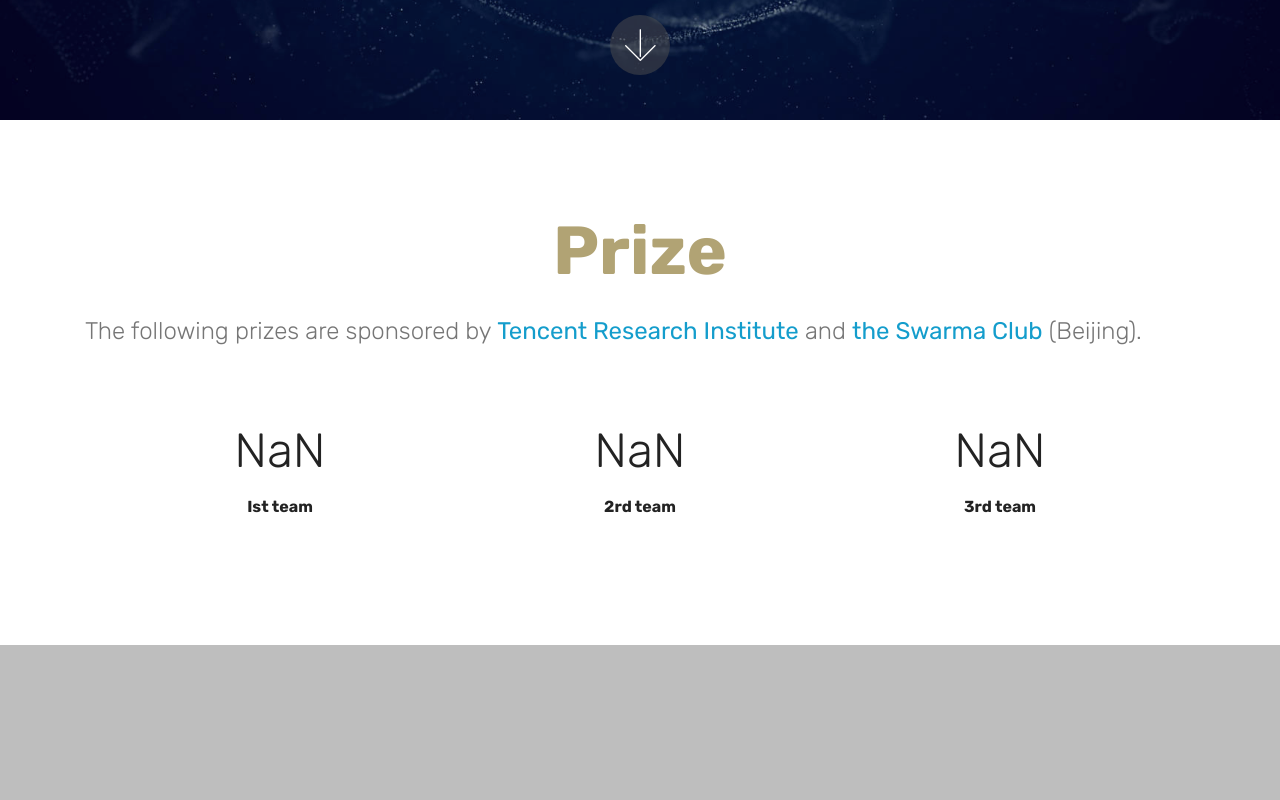
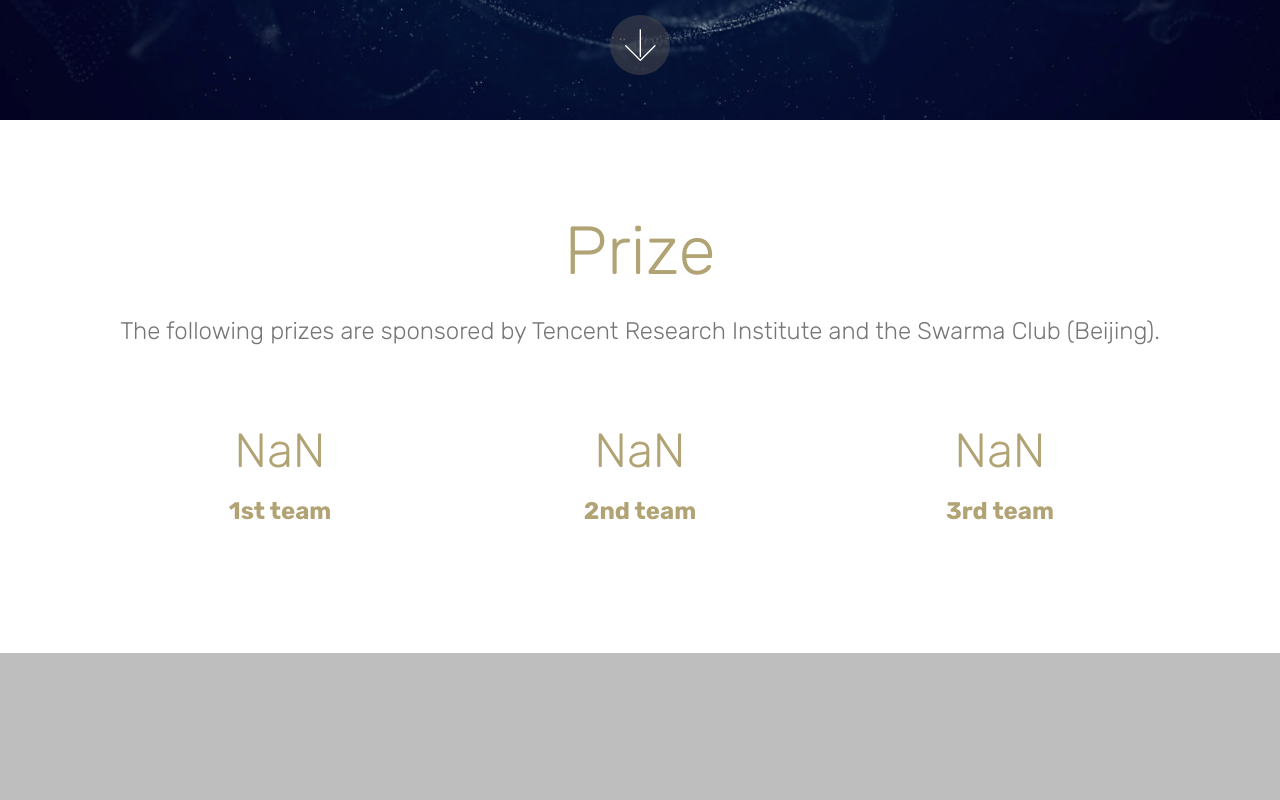
Before and after one commit to lingfeiwu/futureWork, a plain HTML site: page index.html in a window 1280 px wide. Shown: the part 680-1480 px from the top of the page. Drawn offline with Linux system fonts and the light colour scheme; files whose address does not match are found by name.

Commit message:
create github pages

```diff
--- a/assets/mobirise/css/mbr-additional.css
+++ b/assets/mobirise/css/mbr-additional.css
@@ -1391,36 +1391,38 @@ body {
 .cid-rDLFBNPHfK H1 {
   color: #ffffff;
 }
-.cid-rF1CLD8GOq {
+.cid-rF1GcZl14d {
   padding-top: 90px;
   padding-bottom: 90px;
   background-color: #ffffff;
 }
-.cid-rF1CLD8GOq h3 {
+.cid-rF1GcZl14d h3 {
   text-align: center;
 }
-.cid-rF1CLD8GOq .mbr-section-subtitle {
+.cid-rF1GcZl14d .mbr-section-subtitle {
   color: #767676;
   font-weight: 300;
-  text-align: left;
-}
-.cid-rF1CLD8GOq .mbr-content-text {
+}
+.cid-rF1GcZl14d .mbr-content-text {
   color: #767676;
 }
-.cid-rF1CLD8GOq .panel-item {
+.cid-rF1GcZl14d .panel-item {
   background: #ffffff;
 }
-.cid-rF1CLD8GOq .card {
+.cid-rF1GcZl14d .card {
   word-wrap: break-word;
 }
-.cid-rF1CLD8GOq .mbr-iconfont {
+.cid-rF1GcZl14d .mbr-iconfont {
   font-size: 80px;
   color: #149dcc;
 }
-.cid-rF1CLD8GOq .mbr-section-title {
+.cid-rF1GcZl14d H3 {
   color: #b1a374;
 }
-.cid-rF1CLD8GOq B {
+.cid-rF1GcZl14d .mbr-section-title {
+  color: #b1a374;
+}
+.cid-rF1GcZl14d H4 {
   color: #b1a374;
 }
 .cid-rEQhzG40CQ {
--- a/index.html
+++ b/index.html
@@ -44,17 +44,16 @@
     </div>
 </section>
 
-<section class="engine"><a href="https://mobirise.info/a">online web builder</a></section><section class="counters1 counters cid-rF1CLD8GOq" id="counters1-e">
+<section class="engine"><a href="https://mobirise.info/x">css templates</a></section><section class="counters1 counters cid-rF1GcZl14d" id="counters1-f">
 
 
 
 
 
     <div class="container">
-        <h2 class="mbr-section-title pb-3 align-center mbr-fonts-style display-1"><strong>
-            Prize
-        </strong></h2>
-        <h3 class="mbr-section-subtitle mbr-fonts-style display-5">The following prizes are sponsored by <a href="https://www.tisi.org/" target="_blank">Tencent Research Institute</a> and <a href="http://swarma.org/" target="_blank">the Swarma Club</a> (Beijing).</h3>
+        <h2 class="mbr-section-title pb-3 align-center mbr-fonts-style display-1">
+            Prize</h2>
+        <h3 class="mbr-section-subtitle mbr-fonts-style display-5">The following prizes are sponsored by Tencent Research Institute and the Swarma Club (Beijing).</h3>
 
         <div class="container pt-4 mt-2">
             <div class="media-container-row">
@@ -63,9 +62,9 @@
 
 
                         <div class="card-text">
-                            <h3 class="count pt-3 pb-3 mbr-fonts-style display-2"><strong>$ 1000</strong></h3>
-                            <h4 class="mbr-content-title mbr-bold mbr-fonts-style display-7">
-                                Ist team</h4>
+                            <h3 class="count pt-3 pb-3 mbr-fonts-style display-2">$1000</h3>
+                            <h4 class="mbr-content-title mbr-bold mbr-fonts-style display-5">
+                                1st team</h4>
 
                         </div>
                     </div>
@@ -76,9 +75,9 @@
                     <div class="panel-item p-3">
 
                         <div class="card-text">
-                            <h3 class="count pt-3 pb-3 mbr-fonts-style display-2"><strong>$ 600</strong></h3>
-                            <h4 class="mbr-content-title mbr-bold mbr-fonts-style display-7">
-                                2rd team</h4>
+                            <h3 class="count pt-3 pb-3 mbr-fonts-style display-2">$600</h3>
+                            <h4 class="mbr-content-title mbr-bold mbr-fonts-style display-5">
+                                2nd team</h4>
 
                         </div>
                     </div>
@@ -88,9 +87,8 @@
                     <div class="panel-item p-3">
 
                         <div class="card-text">
-                            <h3 class="count pt-3 pb-3 mbr-fonts-style display-2"><strong>
-                                  $ 400</strong></h3>
-                            <h4 class="mbr-content-title mbr-bold mbr-fonts-style display-7">
+                            <h3 class="count pt-3 pb-3 mbr-fonts-style display-2">$400</h3>
+                            <h4 class="mbr-content-title mbr-bold mbr-fonts-style display-5">
                                 3rd team</h4>
 
                         </div>
```
Also changed, not shown: assets/images/mbr-favicon.png (added), 1 other file.
